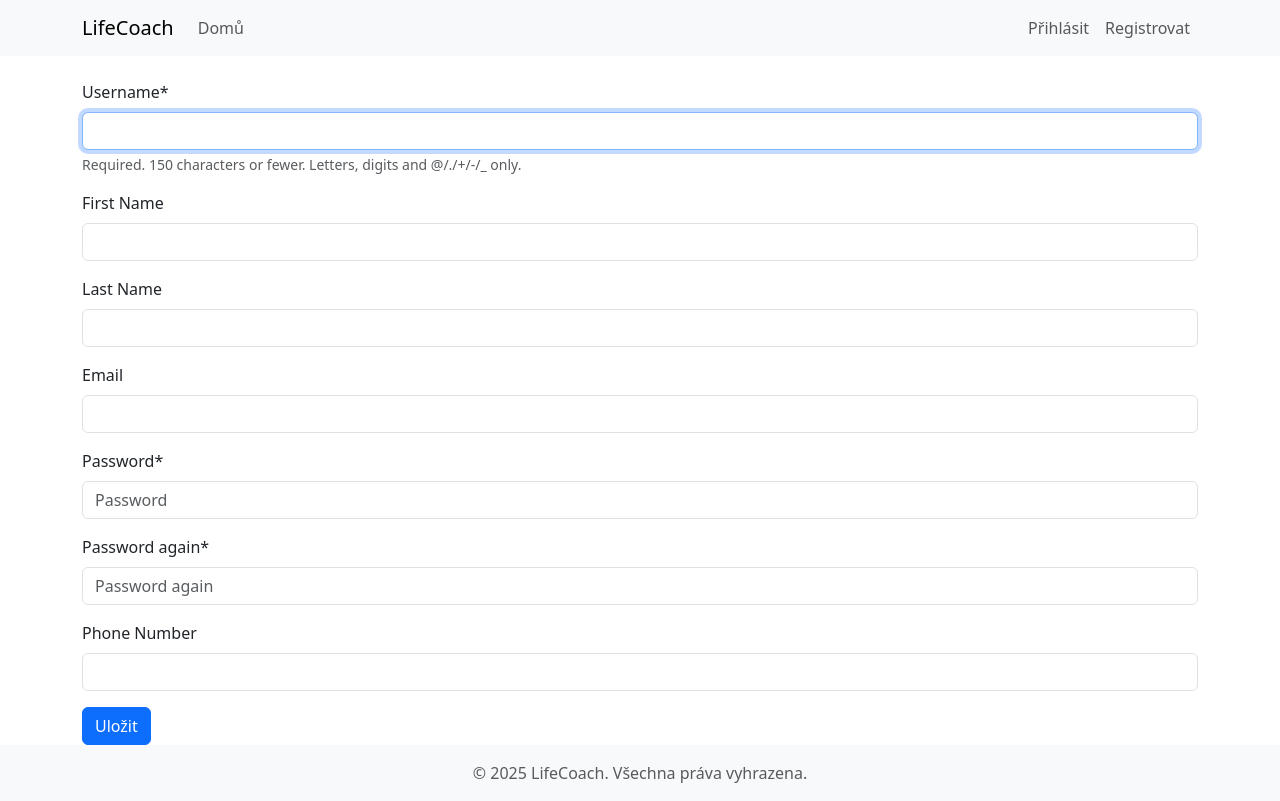
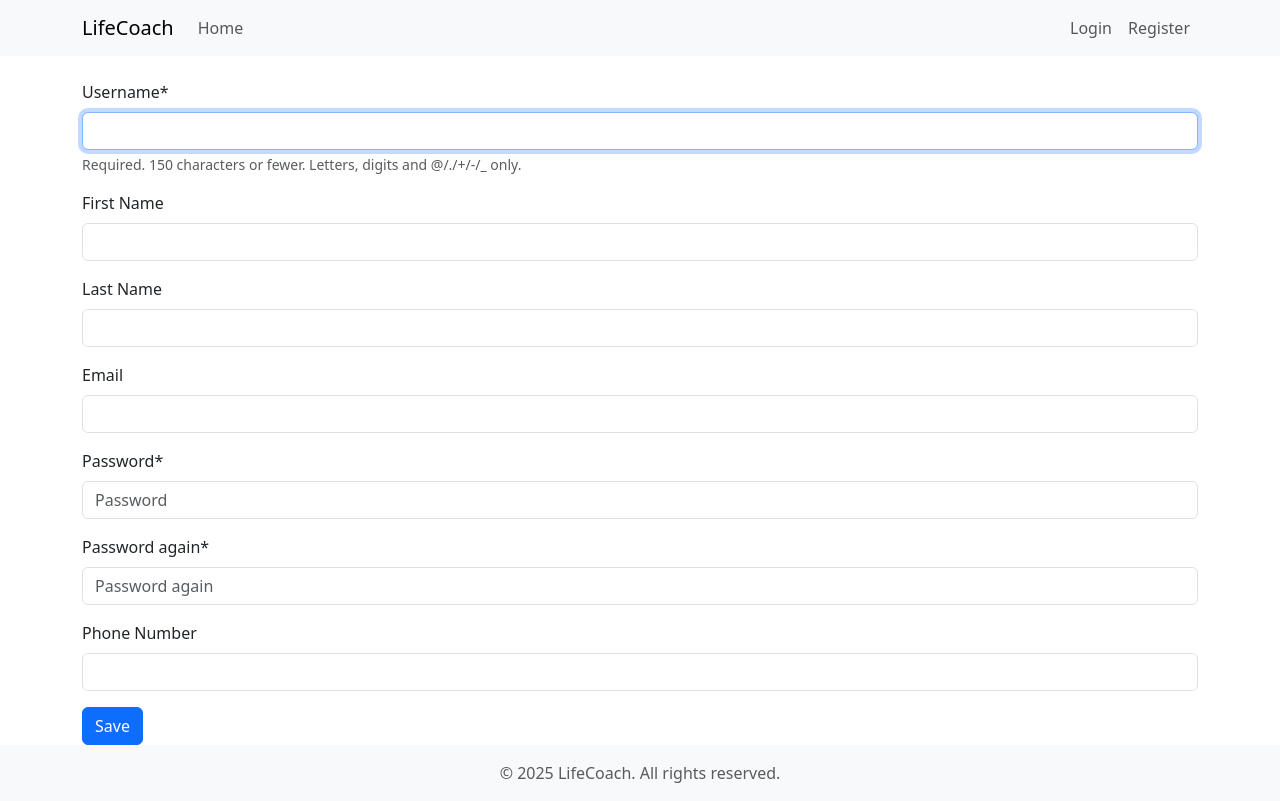
Before and after one commit to JudynkaS/LifeCoach, a Django app: page /accounts/register/ in a window 1280 px wide. Run offline with Django 3.2, Linux system fonts and the light colour scheme; parts of the project's set-up code (start-up, migrations or seed data) failed here and were passed over; some libraries are stand-ins or nearby versions.

Commit message:
Update base templates with service navigation and styling

```diff
--- a/viewer/templates/base.html
+++ b/viewer/templates/base.html
@@ -1,7 +1,7 @@
 {% load static %}
 
 <!DOCTYPE html>
-<html lang="cs">
+<html lang="en">
 <head>
     <meta charset="utf-8">
     <meta name="viewport" content="width=device-width, initial-scale=1">
--- a/viewer/templates/footer.html
+++ b/viewer/templates/footer.html
@@ -1,5 +1,5 @@
 <footer class="footer mt-auto py-3 bg-light">
     <div class="container text-center">
-        <span class="text-muted">&copy; {% now "Y" %} LifeCoach. Všechna práva vyhrazena.</span>
+        <span class="text-muted">&copy; {% now "Y" %} LifeCoach. All rights reserved.</span>
     </div>
 </footer>
--- a/viewer/templates/form.html
+++ b/viewer/templates/form.html
@@ -2,13 +2,13 @@
 {% load crispy_forms_tags %}
 
 {% block title %}
-    Formulář
+    Form
 {% endblock %}
 
 {% block content %}
     <form method="post">
         {% csrf_token %}
         {{ form|crispy }}
-        <input type="submit" id="id_submit" value="Uložit" class="btn btn-primary">
+        <input type="submit" id="id_submit" value="Save" class="btn btn-primary">
     </form>
 {% endblock %}
--- a/viewer/templates/navbar.html
+++ b/viewer/templates/navbar.html
@@ -8,25 +8,25 @@
         <div class="collapse navbar-collapse" id="navbarNav">
             <ul class="navbar-nav me-auto">
                 <li class="nav-item">
-                    <a class="nav-link" href="{% url 'viewer:home' %}">Domů</a>
+                    <a class="nav-link" href="{% url 'viewer:home' %}">Home</a>
                 </li>
                 {% if user.is_authenticated %}
                     <li class="nav-item">
-                        <a class="nav-link" href="{% url 'accounts:profile' %}">Profil</a>
+                        <a class="nav-link" href="{% url 'accounts:profile' %}">Profile</a>
                     </li>
                 {% endif %}
             </ul>
             <ul class="navbar-nav">
                 {% if user.is_authenticated %}
                     <li class="nav-item">
-                        <a class="nav-link" href="{% url 'accounts:logout' %}">Odhlásit</a>
+                        <a class="nav-link" href="{% url 'accounts:logout' %}">Logout</a>
                     </li>
                 {% else %}
                     <li class="nav-item">
-                        <a class="nav-link" href="{% url 'accounts:login' %}">Přihlásit</a>
+                        <a class="nav-link" href="{% url 'accounts:login' %}">Login</a>
                     </li>
                     <li class="nav-item">
-                        <a class="nav-link" href="{% url 'accounts:register' %}">Registrovat</a>
+                        <a class="nav-link" href="{% url 'accounts:register' %}">Register</a>
                     </li>
                 {% endif %}
             </ul>
```
